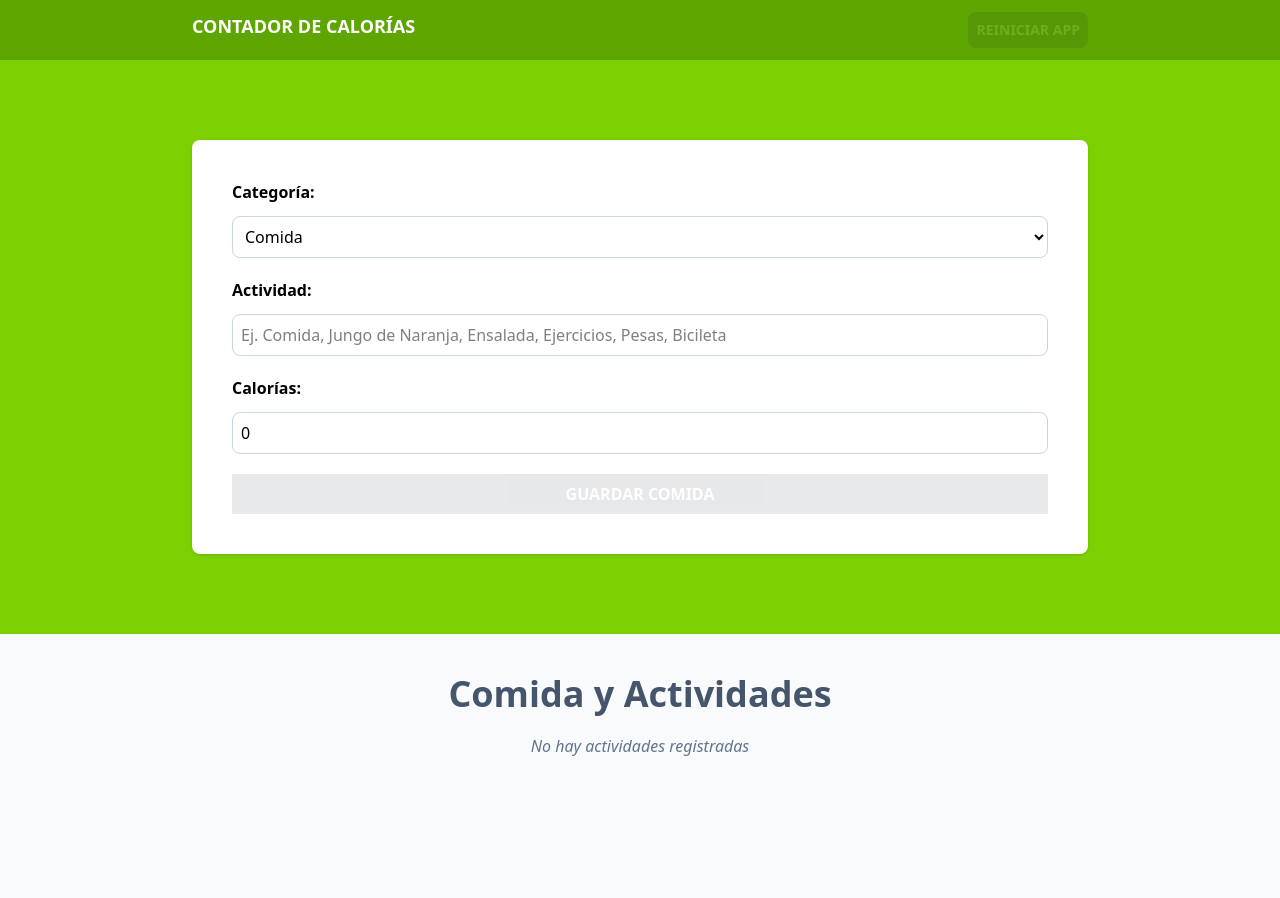
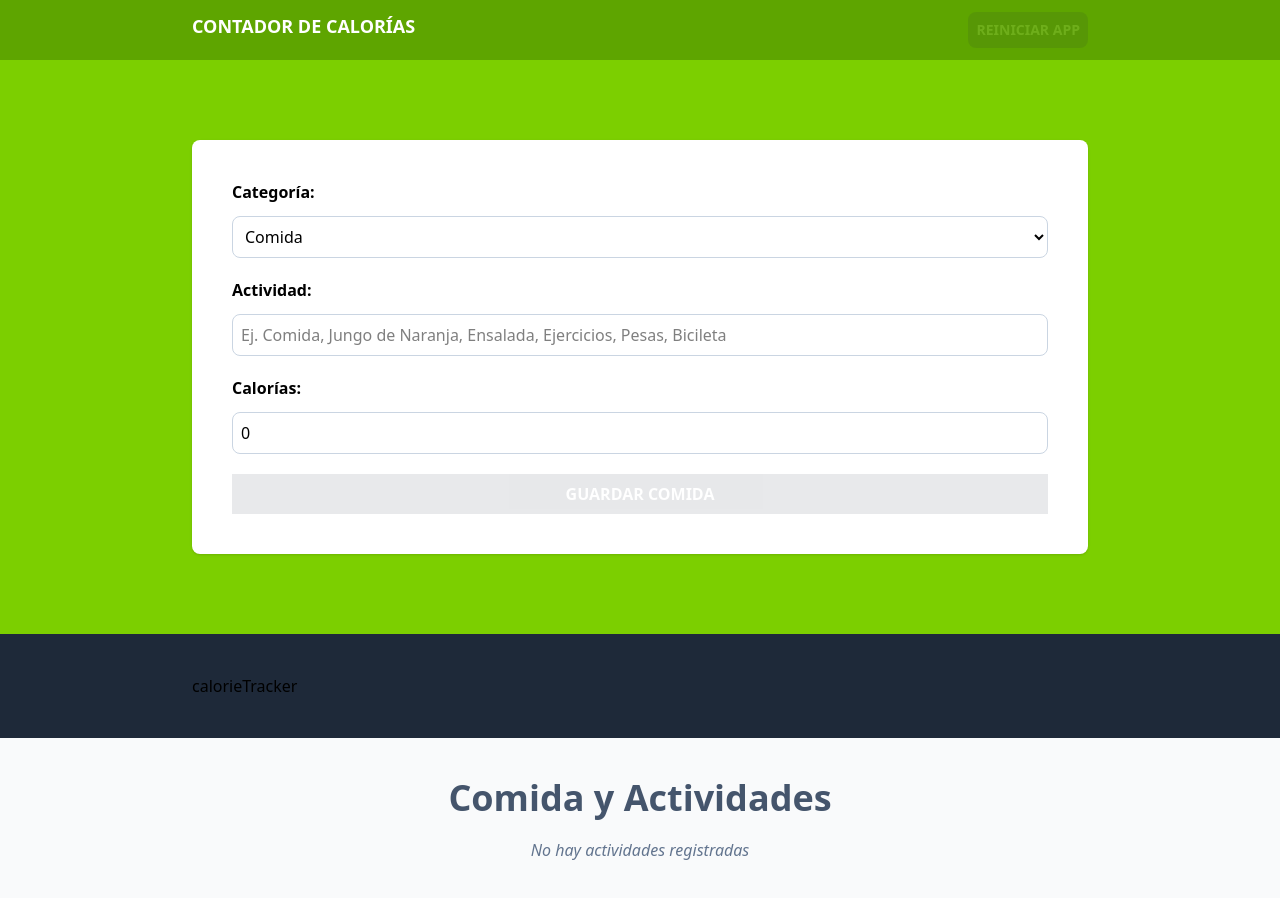
Before and after one commit to DomenicoPH/contador-de-calorias, a React (Vite) app: page / in a window 1280 px wide. Shown: the top 898 px of the page. Before the commit the page ends 800 px from the top, so only its background shows below. Built offline with nearby package versions, Linux system fonts and the light colour scheme.

Commit message:
CalorieTracker component created

```diff
--- a/src/App.tsx
+++ b/src/App.tsx
@@ -2,6 +2,7 @@
 import { activityReducer, initialState } from "./reducers/activity-reducer";
 import Form from "./components/Form"
 import ActivityList from "./components/ActivityList";
+import CalorieTracker from "./components/calorieTracker";
 
 function App() {
 
@@ -40,6 +41,14 @@
         </div>
       </section>
 
+      <section className="bg-gray-800 py-10">
+        <div className="max-w-4xl mx-auto">
+          <CalorieTracker
+            activities={state.activities}
+          />
+        </div>
+      </section>
+
       <section className="p-10 mx-auto max-w-4xl">
         <ActivityList
           activities={state.activities}
--- /dev/null
+++ b/src/components/CalorieTracker.tsx
@@ -0,0 +1,11 @@
+import type { Activity } from "../types"
+
+type CalorieTrackerProps = {
+    activities: Activity[];
+}
+
+export default function CalorieTracker({activities} : CalorieTrackerProps) {
+  return (
+    <div>calorieTracker</div>
+  )
+}
```
